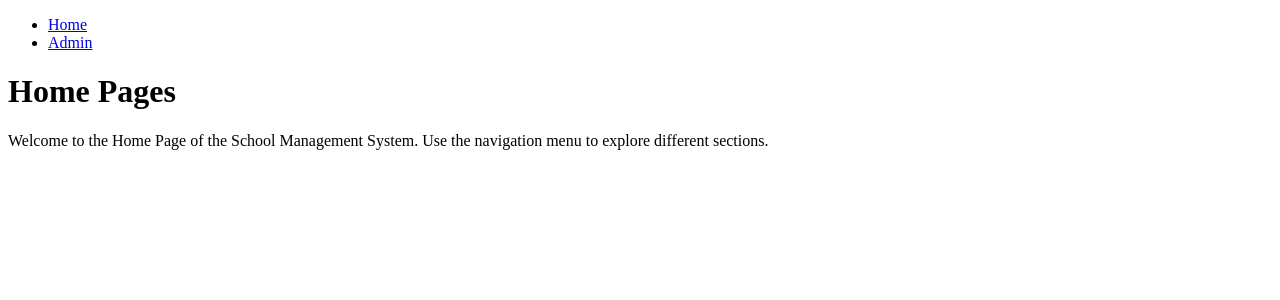
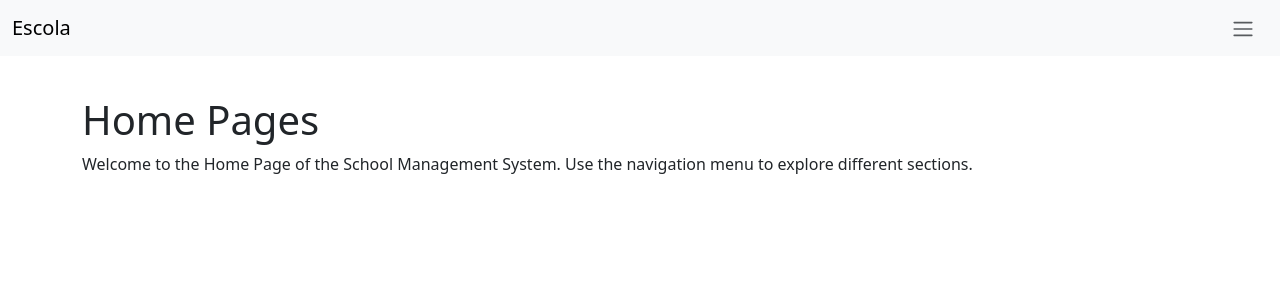
Before and after one commit to cristianodrager/django-postgres-docker-base, a Django app: page / in a window 1280 px wide. Shown: the top 300 px of the page. Run offline with Django 4.2, Linux system fonts and the light colour scheme.

Commit message:
Bootstrap, navbar and base updated. Bash customization file included

```diff
--- a/src/templates/base.html
+++ b/src/templates/base.html
@@ -4,8 +4,37 @@
     <meta charset="UTF-8" />
     <meta name="viewport" content="width=device-width, initial-scale=1.0" />
     <title>iSchool</title>
+    <link
+      href="https://cdn.jsdelivr.net/npm/bootstrap@5.3.8/dist/css/bootstrap.min.css"
+      rel="stylesheet"
+      integrity="sha384-sRIl4kxILFvY47J16cr9ZwB07vP4J8+LH7qKQnuqkuIAvNWLzeN8tE5YBujZqJLB"
+      crossorigin="anonymous"
+    />
+    <link
+      href="https://fonts.googleapis.com/icon?family=Material+Icons"
+      rel="stylesheet"
+    />
+    <script
+      src="https://cdn.jsdelivr.net/npm/htmx.org@2.0.8/dist/htmx.min.js"
+      integrity="sha384-/TgkGk7p307TH7EXJDuUlgG3Ce1UVolAOFopFekQkkXihi5u/6OCvVKyz1W+idaz"
+      crossorigin="anonymous"
+    ></script>
+    <script
+      src="https://cdn.jsdelivr.net/npm/htmx.org@2.0.8/dist/htmx.js"
+      integrity="sha384-ezjq8118wdwdRMj+nX4bevEi+cDLTbhLAeFF688VK8tPDGeLUe0WoY2MZtSla72F"
+      crossorigin="anonymous"
+    ></script>
   </head>
   <body>
-    {% include "nav.html" %} {% block content %} {% endblock content %}
+    {% include "nav.html" %}
+    <main class="container mt-5">
+      <div class="mt-5 pt-5">{% block content %}{% endblock content %}</div>
+    </main>
+
+    <script
+      src="https://cdn.jsdelivr.net/npm/bootstrap@5.3.8/dist/js/bootstrap.bundle.min.js"
+      integrity="sha384-FKyoEForCGlyvwx9Hj09JcYn3nv7wiPVlz7YYwJrWVcXK/BmnVDxM+D2scQbITxI"
+      crossorigin="anonymous"
+    ></script>
   </body>
 </html>
--- a/src/templates/nav.html
+++ b/src/templates/nav.html
@@ -1,6 +1,95 @@
-<nav>
-  <ul>
-    <li><a href=" {% url "home" %} ">Home</a></li>
-    <li><a href="/admin">Admin</a></li>
-  </ul>
+<div
+  class="offcanvas offcanvas-end"
+  tabindex="-1"
+  id="offcanvasRight"
+  aria-labelledby="offcanvasRightLabel"
+>
+  <div class="offcanvas-header">
+    <h5 class="offcanvas-title" id="offcanvasRightLabel">Username</h5>
+    <button
+      type="button"
+      class="btn-close"
+      data-bs-dismiss="offcanvas"
+      aria-label="Close"
+    ></button>
+  </div>
+
+  <div class="offcanvas-body">
+    <hr />
+    <ul class="list-unstyled ps-0">
+      <li class="mb-1 d-grid">
+        <a
+          class="btn btn-toggle btn-light d-flex align-items-center rounded align-items-end gap-2"
+          href="#"
+        >
+          <span class="material-icons">school</span> Turmas
+        </a>
+      </li>
+      <li class="mb-1 d-grid">
+        <a
+          class="btn btn-toggle btn-light d-flex align-items-center rounded align-items-end gap-2"
+          href="#"
+        >
+          <span class="material-icons">qr_code</span> Scanner
+        </a>
+      </li>
+      <!-- INIT exemplo com dropdown -->
+      <li class="mb-1 d-grid">
+        <button
+          class="btn btn-toggle btn btn-light d-flex align-items-center rounded collapsed gap-2"
+          data-bs-toggle="collapse"
+          data-bs-target="#item-collapse"
+          aria-expanded="false"
+        >
+          <span class="material-icons">keyboard_arrow_down</span> Item
+        </button>
+        <div class="collapse" id="item-collapse" style="">
+          <ul class="btn-toggle-nav list-unstyled fw-normal pb-1 small mt-2">
+            <li>
+              <a
+                href="#"
+                class="btn btn-toggle btn-light d-flex align-items-center rounded collapsed gap-2"
+                ><span class="material-icons">dashboard</span> Dashboard</a
+              >
+            </li>
+          </ul>
+        </div>
+      </li>
+      <!-- END exemplo com dropdown -->
+    </ul>
+    <hr />
+    <ul class="list-unstyled ps-0">
+      <li class="mb-1 d-grid">
+        <a
+          class="btn btn-toggle btn-light d-flex align-items-center rounded gap-2"
+          href="/admin/"
+        >
+          <span class="material-icons">person</span> Perfil
+        </a>
+      </li>
+      <li class="mb-1 d-grid">
+        <a
+          class="btn btn-toggle btn-light d-flex align-items-center rounded gap-2"
+          href=" # "
+        >
+          <span class="material-icons">logout</span> Logout
+        </a>
+      </li>
+    </ul>
+  </div>
+</div>
+
+<nav class="navbar fixed-top bg-body-tertiary">
+  <div class="container-fluid">
+    <a class="navbar-brand me-auto" href="#">Escola</a>
+    <button
+      class="btn"
+      type="button"
+      data-bs-toggle="offcanvas"
+      data-bs-target="#offcanvasRight"
+      aria-controls="offcanvasRight"
+    >
+      <span class="navbar-toggler-icon"></span>
+    </button>
+  </div>
 </nav>
```
Also changed, not shown: 2 other files.
